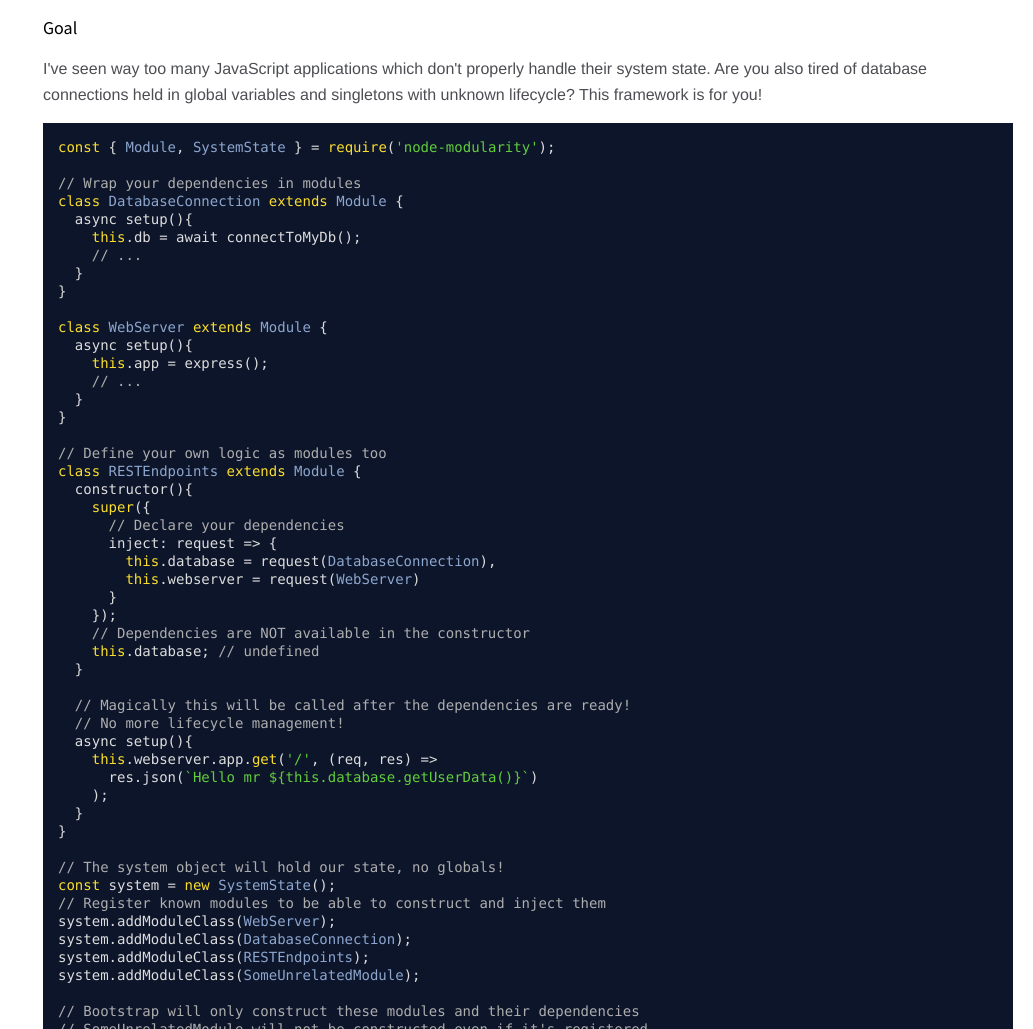
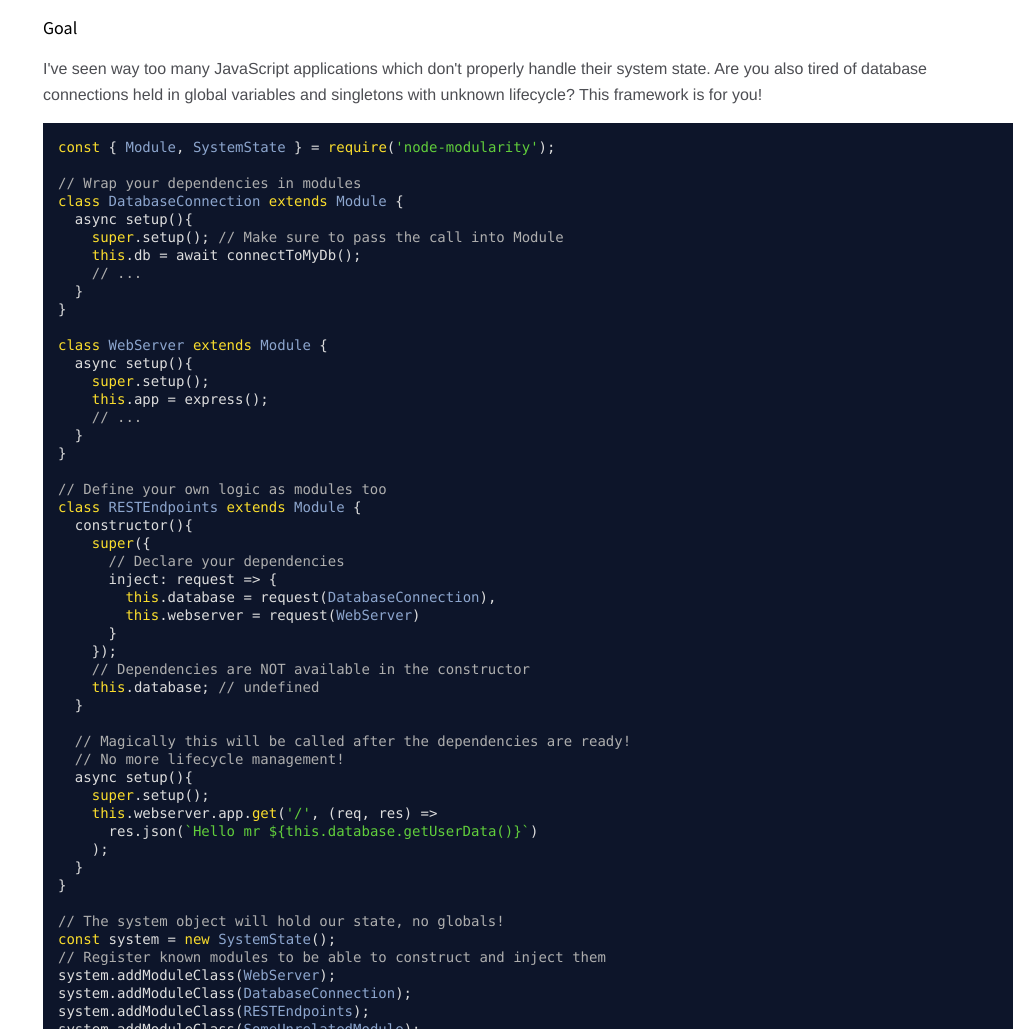
Before and after one commit to walasek/node-modularity, a website: page docs/index.html in a window 1280 px wide. Shown: the part 1220-2249 px from the top of the page, without its empty margins (247-1280 px from the left). Drawn offline with Linux system fonts and the light colour scheme.

Commit message:
Added super.setup to README

```diff
--- a/docs/index.html
+++ b/docs/index.html
@@ -71,6 +71,7 @@
 // Wrap your dependencies in modules
 class DatabaseConnection extends Module {
   async setup(){
+    super.setup(); // Make sure to pass the call into Module
     this.db = await connectToMyDb();
     // ...
   }
@@ -78,6 +79,7 @@ class DatabaseConnection extends Module {
 
 class WebServer extends Module {
   async setup(){
+    super.setup();
     this.app = express();
     // ...
   }
@@ -100,6 +102,7 @@ class RESTEndpoints extends Module {
   // Magically this will be called after the dependencies are ready!
   // No more lifecycle management!
   async setup(){
+    super.setup();
     this.webserver.app.get('/', (req, res) =>
       res.json(`Hello mr ${this.database.getUserData()}`)
     );
```
Also changed, not shown: README.md.
